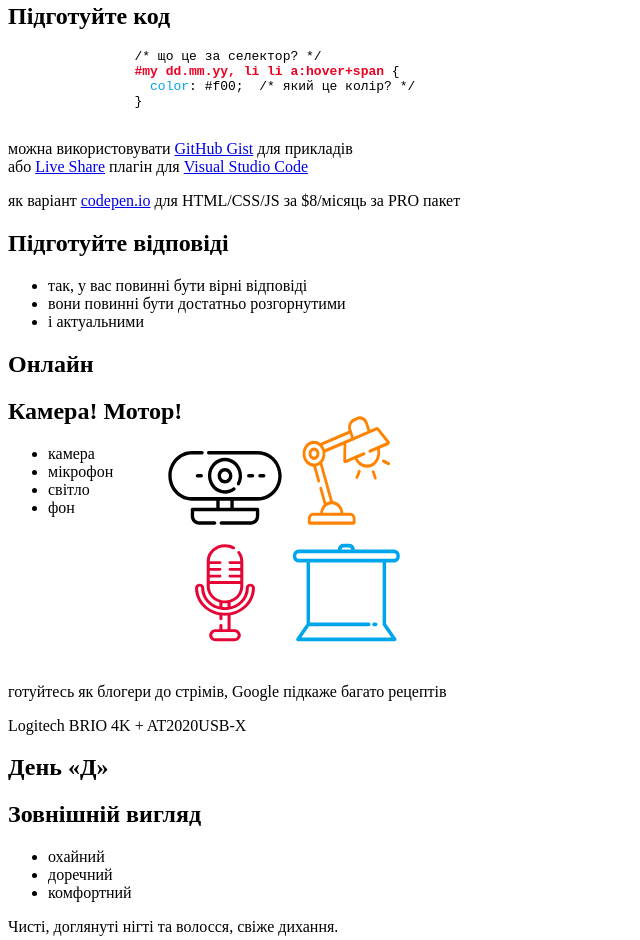
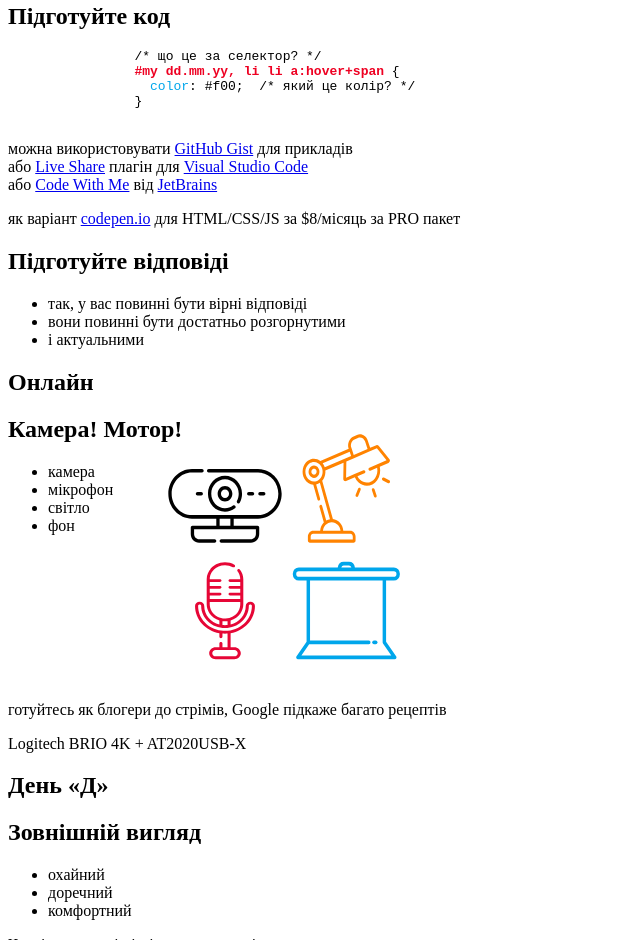
Before and after one commit to AntonShevchuk/interview-for-interviewer, a plain HTML site: page index.html in a window 1280 px wide. Shown: the part 4025-4965 px from the top of the page, without its empty margins (0-640 px from the left). Drawn offline with nearby package versions, Linux system fonts and the light colour scheme; a script that the page names is missing.

Commit message:
Added the manifest to the slides

```diff
--- a/index.html
+++ b/index.html
@@ -204,7 +204,8 @@
     </pre>
     <p class="note">
         можна використовувати <a href="https://gist.github.com/AntonShevchuk/885cc2f68abfc6da564b2474f3bb22ce">GitHub Gist</a> для прикладів<br/>
-        або <a href="https://code.visualstudio.com/learn/collaboration/live-share">Live Share</a> плагін для <a href="https://code.visualstudio.com/Download">Visual Studio Code</a>
+        або <a href="https://code.visualstudio.com/learn/collaboration/live-share">Live Share</a> плагін для <a href="https://code.visualstudio.com/Download">Visual Studio Code</a><br/>
+        або <a href="https://www.jetbrains.com/help/idea/code-with-me.html">Code With Me</a> від <a href="https://www.jetbrains.com/">JetBrains</a>
     </p>
     <footer>
         як варіант <a href="https://codepen.io/trending">codepen.io</a> для HTML/CSS/JS за $8/місяць за PRO пакет
```
